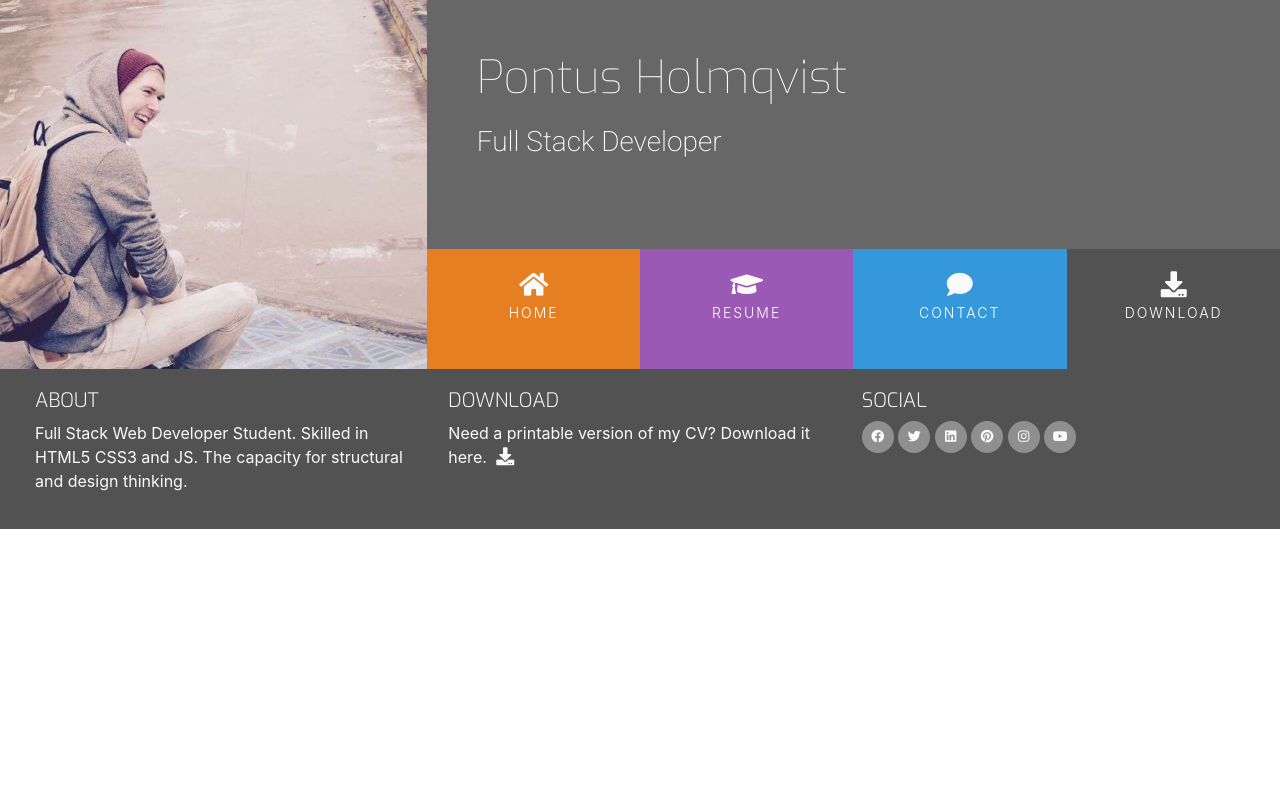
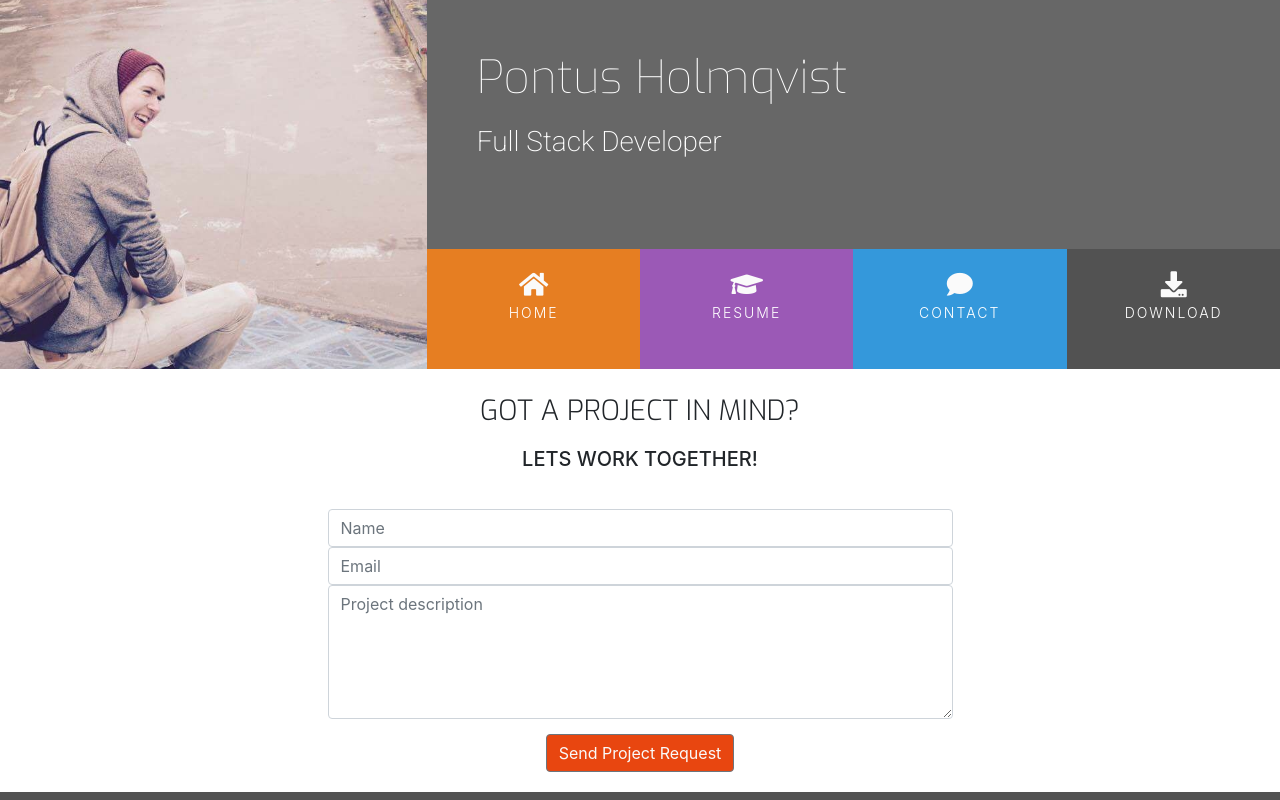
Before and after one commit to Pontushol/CI-resume, a plain HTML site: page contact.html in a window 1280 px wide. Shown: the top 800 px of the page. Drawn offline with nearby package versions, Linux system fonts and the light colour scheme.

Commit message:
Finnished styling and links

```diff
--- a/assets/css/style.css
+++ b/assets/css/style.css
@@ -18,6 +18,10 @@
  background-color: #9b59b6;
 }
 
+.bg-color-contact {
+ background-color: #fff;
+}
+
 .ui-menu-color-home {
  background-color: #e67e22;
 }
@@ -33,6 +37,8 @@
 .ui-menu-color-download {
  background-color: #525252;
 }
+
+
 
 
 
@@ -340,3 +346,38 @@ footer {
 .history-items {
  margin-bottom: 30px;
 }
+
+/*---------------------------------Contact Form */
+
+.contact-heading {
+ font-family: "Exo", sans-serif;
+ font-weight: 300;
+ margin-top: 25px;
+ margin-bottom: 20px;
+}
+
+.center-form {
+ padding-top: 10px;
+ margin: 0 auto;
+ max-width: 70%;
+}
+
+button[type="submit"] {
+ margin-top: 15px;
+ margin-bottom: 20px;
+ color: #fafafa;
+ background-color: #e84610;
+}
+
+/*--------------------------------- Media Queries */
+
+@media(min-width:992px) {
+
+.center-form {
+ padding-top: 30px;
+ min-height: 240px;
+ margin: 0 auto;
+ max-width: 50%;
+}
+
+}
--- a/contact.html
+++ b/contact.html
@@ -28,16 +28,16 @@
                     <div class="col">
                         <ul id="nav" class="list-inline menucontainer">
                             <li class="col-6 col-sm-3 list-inline-item ui-menu-color-home menuItem">
-                                <a href="#" class="hvr-sweep-to-bottom"><i class="fa fa-home" aria-hidden="true"></i><span>Home</span></a>
+                                <a href="index.html" class="hvr-sweep-to-bottom"><i class="fa fa-home" aria-hidden="true"></i><span>Home</span></a>
                             </li>
                             <li class="col-6 col-sm-3 list-inline-item ui-menu-color-resume menuItem">
-                                <a href="#" class="hvr-sweep-to-bottom"><i class="fa fa-graduation-cap" aria-hidden="true"></i><span>Resume</span></a>
+                                <a href="resume.html" class="hvr-sweep-to-bottom"><i class="fa fa-graduation-cap" aria-hidden="true"></i><span>Resume</span></a>
                             </li>
                             <li class="col-6 col-sm-3 list-inline-item ui-menu-color-contact menuItem">
-                                <a href="#" class="hvr-sweep-to-bottom"><i class="fas fa-comment" aria-hidden="true"></i><span>Contact</span></a>
+                                <a href="contact.html" class="hvr-sweep-to-bottom"><i class="fas fa-comment" aria-hidden="true"></i><span>Contact</span></a>
                             </li>
                             <li class="col-6 col-sm-3 list-inline-item ui-menu-color-download menuItem">
-                                <a href="#" class="hvr-sweep-to-bottom"><i class="fa fa-download" aria-hidden="true"></i><span>Download</span></a>
+                                <a href="#" class="hvr-sweep-to-bottom"><i class="fa fa-download" aria-hidden="true" target="_blank"></i><span>Download</span></a>
                             </li>
                         </ul>
                     </div>
@@ -45,7 +45,25 @@
             </div>
         </div>
     </header>
-    <section>
+    <section class="container-fluid">
+        <div class="row bg-color-contact">
+            <div class="col">
+                <h3 class="contact-heading uppercase text-center">Got a project in mind?</h3>
+                <h5 class="text-center uppercase">Lets work together!</h5>
+                <div class="center-form">
+                    <form>
+                        <input type="text" name="name" id="fullname" class="form-control" placeholder="Name" required/>
+                        <input type="email" name="email" id="emailaddress" class="form-control" placeholder="Email" required/>
+                        <textarea rows="5" name="projectsummary" id="projectsummary" class="form-control" placeholder="Project description" required/></textarea>
+                        <div class="form-row text-center">
+                            <div class="col">
+                                <button type="submit" class="btn btn-secondary">Send Project Request</button>
+                            </div>
+                        </div>
+                    </form>
+                </div>
+            </div>
+        </div>
 
     </section>
     <footer class="container-fluid">
@@ -53,8 +71,7 @@
             <div class="col-4">
                 <h5 class="uppercase general-sub">About</h5>
                 <p class="inline-block">
-                   Full Stack Web Developer Student. Skilled in HTML5 CSS3 and JS.
-                   The capacity for structural and design thinking.
+                    Full Stack Web Developer Student. Skilled in HTML5 CSS3 and JS. The capacity for structural and design thinking.
                 </p>
             </div>
             <div class="col-4">
```
Also changed, not shown: index.html (+3 -3 lines), resume.html (+2 -3 lines). Lines whose indentation alone changed are shown as unchanged.
